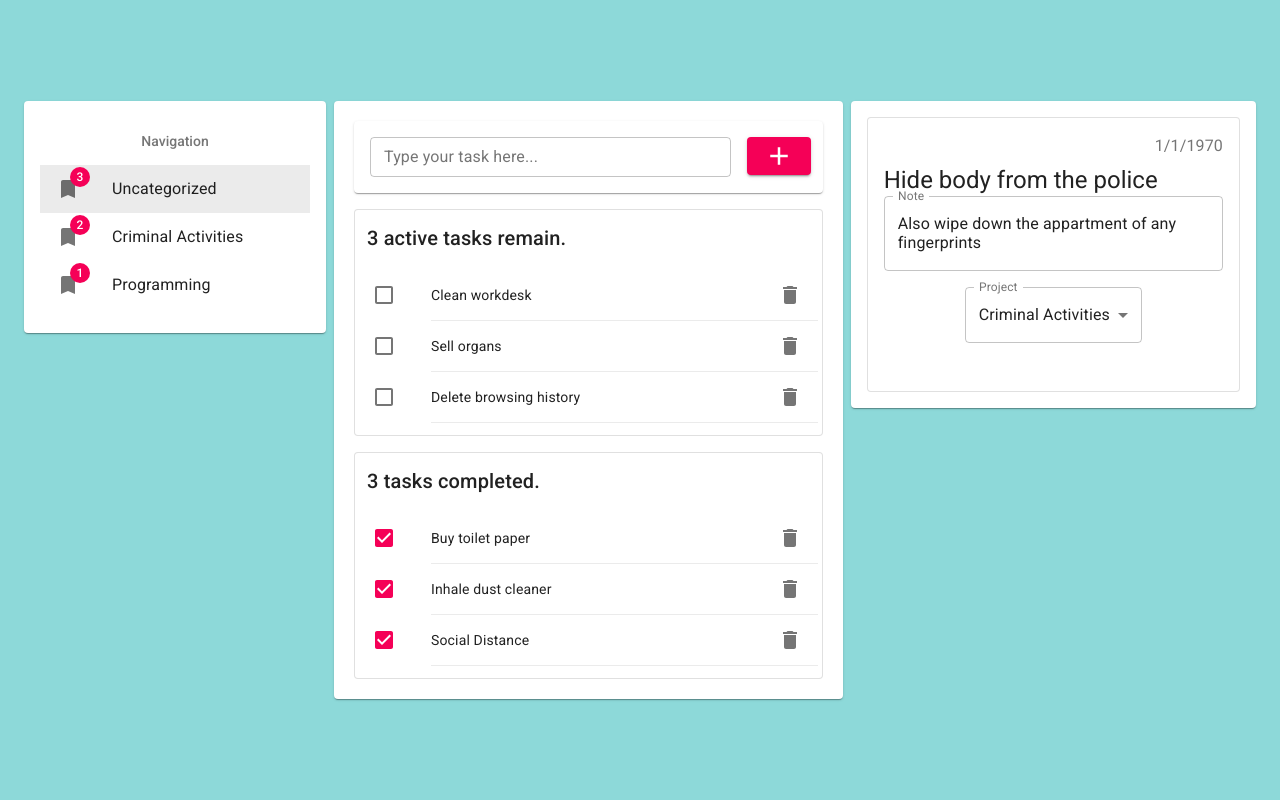
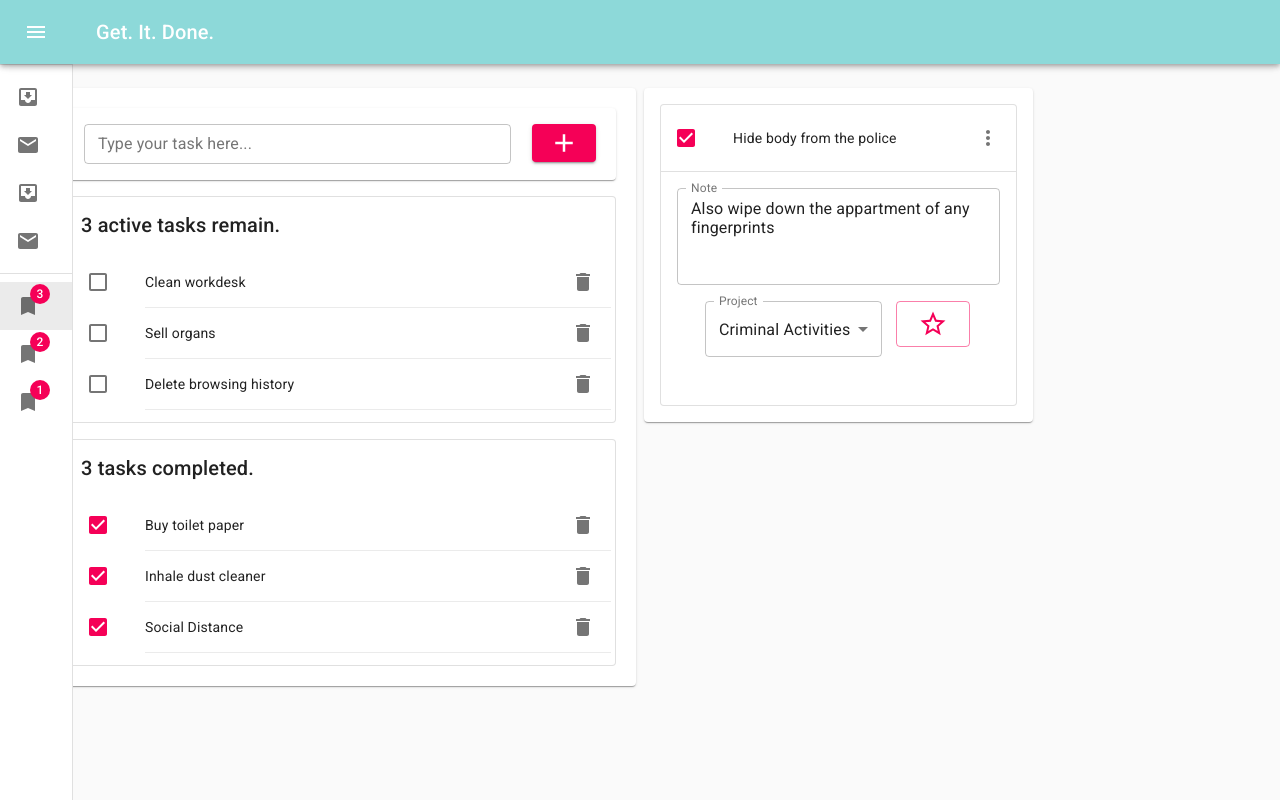
Before and after one commit to Aleksasgrodis/React-ToDo, a React (Create React App) app: page / in a window 1280 px wide. Built offline with nearby package versions, Linux system fonts and the light colour scheme.

Commit message:
Changed the navigation into a drawer type component and made some changes to task details component.

```diff
--- a/src/App.js
+++ b/src/App.js
@@ -1,20 +1,35 @@
 import React, { useState } from "react";
 import "./App.css";
-import { createStyles, Theme, makeStyles } from "@material-ui/core/styles";
-import List from "@material-ui/core/List";
 import Grid from "@material-ui/core/Grid";
 import { Paper } from "@material-ui/core";
 import NewTaskComponent from "./components/NewTaskComponent";
-import ActiveCounter from "./components/ActiveCounter";
-import CompletedCounter from "./components/CompletedCounter";
-import ActiveTaskList from "./components/ActiveTaskList";
-import CompletedTaskList from "./components/CompletedTaskList";
 import Container from "@material-ui/core/Container";
-import { red } from "@material-ui/core/colors";
 import TaskDetails from "./components/TaskDetails";
 import TaskNav from "./components/TaskNav";
 import CompletedTasks from "./components/CompletedTasks";
 import ActiveTasks from "./components/ActiveTasks";
+import Box from "@material-ui/core/Box";
+
+// dfrawer imports
+import clsx from 'clsx';
+import { makeStyles, useTheme } from '@material-ui/core/styles';
+import Drawer from '@material-ui/core/Drawer';
+import AppBar from '@material-ui/core/AppBar';
+import Toolbar from '@material-ui/core/Toolbar';
+import List from '@material-ui/core/List';
+import CssBaseline from '@material-ui/core/CssBaseline';
+import Typography from '@material-ui/core/Typography';
+import Divider from '@material-ui/core/Divider';
+import IconButton from '@material-ui/core/IconButton';
+import MenuIcon from '@material-ui/icons/Menu';
+import ChevronLeftIcon from '@material-ui/icons/ChevronLeft';
+import ChevronRightIcon from '@material-ui/icons/ChevronRight';
+import ListItem from '@material-ui/core/ListItem';
+import ListItemIcon from '@material-ui/core/ListItemIcon';
+import ListItemText from '@material-ui/core/ListItemText';
+import InboxIcon from '@material-ui/icons/MoveToInbox';
+import MailIcon from '@material-ui/icons/Mail';
+
 
 function App() {
   const [todoList, setTodoList] = useState([
@@ -25,7 +40,7 @@ function App() {
       note: "Remove gum from under the desk",
       date: new Date(0),
       starred: false,
-      project: "Uncategorized"
+      project: "Uncategorized",
     },
     {
       id: 1,
@@ -34,7 +49,7 @@ function App() {
       date: new Date(0),
       note: "You need the money to purchase more dust cleaner",
       starred: true,
-      project: "Uncategorized"
+      project: "Uncategorized",
     },
     {
       id: 2,
@@ -42,7 +57,7 @@ function App() {
       completed: false,
       date: new Date(0),
       note: "Make sure you delete the cookies too!",
-      project: "Uncategorized"
+      project: "Uncategorized",
     },
     {
       id: 3,
@@ -50,7 +65,7 @@ function App() {
       completed: true,
       date: new Date(0),
       note: "Last time you checked, the stores were sold out!",
-      project: "Uncategorized"
+      project: "Uncategorized",
     },
     {
       id: 4,
@@ -59,7 +74,7 @@ function App() {
       date: new Date(0),
       note:
         "Lorem ipsum dolor sit amet, consectetur adipiscing elit, sed do eiusmod tempor incididunt ut labore et dolore magna aliqua. Ut enim ad minim veniam, quis nostrud exercitation ullamco laboris nisi ut aliquip ex ea commodo consequat. Duis aute irure dolor in reprehenderit in voluptate velit esse cillum dolore eu fugiat nulla pariatur. Excepteur sint occaecat cupidatat non proident, sunt in culpa qui officia deserunt mollit anim id est laborum.",
-      project: "Uncategorized"
+      project: "Uncategorized",
     },
     {
       id: 5,
@@ -68,7 +83,7 @@ function App() {
       date: new Date(0),
       note: "Make sure to keep at least 1.5m distance!",
       starred: true,
-      project: "Uncategorized"
+      project: "Uncategorized",
     },
     {
       id: 6,
@@ -77,83 +92,242 @@ function App() {
       note: "Also wipe down the appartment of any fingerprints",
       date: new Date(0),
       starred: true,
-      project: "Criminal Activities"
-    },{
+      project: "Criminal Activities",
+    },
+    {
       id: 7,
       text: "Buy weapon from the darkweb",
       completed: true,
       note: "Be sure to use Tor and a VPN",
       date: new Date(0),
       starred: true,
-      project: "Criminal Activities"
-    },{
+      project: "Criminal Activities",
+    },
+    {
       id: 8,
       text: "Purchase a bodybag",
       completed: false,
       note: "I think they got some at gamma",
       date: new Date(0),
       starred: true,
-      project: "Criminal Activities"
-    },{
+      project: "Criminal Activities",
+    },
+    {
       id: 9,
       text: "Find Target",
       completed: true,
       note: "",
       date: new Date(0),
       starred: true,
-      project: "Criminal Activities"
-    },{
+      project: "Criminal Activities",
+    },
+    {
       id: 10,
       text: "Start working on a React todo list application",
       completed: true,
       note: "",
       date: new Date(0),
       starred: true,
-      project: "Programming"
-    },{
+      project: "Programming",
+    },
+    {
       id: 11,
       text: "Create a Github repo for it",
       completed: true,
       note: "",
       date: new Date(0),
       starred: true,
-      project: "Programming"
-    },{
+      project: "Programming",
+    },
+    {
       id: 12,
       text: "Finish building it",
       completed: false,
       note: "",
       date: new Date(0),
       starred: true,
-      project: "Programming"
+      project: "Programming",
     },
   ]);
   const [focussedTask, setFocussedTask] = useState(6);
-  const [focussedList, setFocussedList] = useState("Uncategorized")
+  const [focussedList, setFocussedList] = useState("Uncategorized");
+
+
+  // drawer code
+  const drawerWidth = 240;
+
+const useStyles = makeStyles((theme) => ({
+  root: {
+    display: 'flex',
+  },
+  appBar: {
+    zIndex: theme.zIndex.drawer + 1,
+    transition: theme.transitions.create(['width', 'margin'], {
+      easing: theme.transitions.easing.sharp,
+      duration: theme.transitions.duration.leavingScreen,
+    }),
+  },
+  appBarShift: {
+    marginLeft: drawerWidth,
+    width: `calc(100% - ${drawerWidth}px)`,
+    transition: theme.transitions.create(['width', 'margin'], {
+      easing: theme.transitions.easing.sharp,
+      duration: theme.transitions.duration.enteringScreen,
+    }),
+  },
+  menuButton: {
+    marginRight: 36,
+  },
+  hide: {
+    display: 'none',
+  },
+  drawer: {
+    width: drawerWidth,
+    flexShrink: 0,
+    whiteSpace: 'nowrap',
+  },
+  drawerOpen: {
+    width: drawerWidth,
+    transition: theme.transitions.create('width', {
+      easing: theme.transitions.easing.sharp,
+      duration: theme.transitions.duration.enteringScreen,
+    }),
+  },
+  drawerClose: {
+    transition: theme.transitions.create('width', {
+      easing: theme.transitions.easing.sharp,
+      duration: theme.transitions.duration.leavingScreen,
+    }),
+    overflowX: 'hidden',
+    width: theme.spacing(7) + 1,
+    [theme.breakpoints.up('sm')]: {
+      width: theme.spacing(9) + 1,
+    },
+  },
+  toolbar: {
+    display: 'flex',
+    alignItems: 'center',
+    justifyContent: 'flex-end',
+    padding: theme.spacing(0, 1),
+    // necessary for content to be below app bar
+    ...theme.mixins.toolbar,
+  },
+  content: {
+    flexGrow: 1,
+    padding: theme.spacing(3),
+  },
+}));
+
+const classes = useStyles();
+  const theme = useTheme();
+  const [open, setOpen] = React.useState(false);
+
+  const handleDrawerOpen = () => {
+    setOpen(true);
+  };
+
+  const handleDrawerClose = () => {
+    setOpen(false);
+  };
+
 
   return (
     <div className="App">
-      <header className="App-header">
+      <CssBaseline />
+      <AppBar
+        position="fixed"
+        className={clsx(classes.appBar, {
+          [classes.appBarShift]: open,
+        })}
+      >
+        <Toolbar>
+          <IconButton
+            color="inherit"
+            aria-label="open drawer"
+            onClick={handleDrawerOpen}
+            edge="start"
+            className={clsx(classes.menuButton, {
+              [classes.hide]: open,
+            })}
+          >
+            <MenuIcon />
+          </IconButton>
+          <Typography variant="h6" noWrap>
+            Get. It. Done.
+          </Typography>
+        </Toolbar>
+      </AppBar>
+      <Drawer
+        variant="permanent"
+        className={clsx(classes.drawer, {
+          [classes.drawerOpen]: open,
+          [classes.drawerClose]: !open,
+        })}
+        classes={{
+          paper: clsx({
+            [classes.drawerOpen]: open,
+            [classes.drawerClose]: !open,
+          }),
+        }}
+      >
+        <div className={classes.toolbar}>
+          <IconButton onClick={handleDrawerClose}>
+            {theme.direction === 'rtl' ? <ChevronRightIcon /> : <ChevronLeftIcon />}
+          </IconButton>
+        </div>
+        <Divider />
+        <List>
+          {['Inbox', 'Starred', 'Send email', 'Drafts'].map((text, index) => (
+            <ListItem button key={text}>
+              <ListItemIcon>{index % 2 === 0 ? <InboxIcon /> : <MailIcon />}</ListItemIcon>
+              <ListItemText primary={text} />
+            </ListItem>
+          ))}
+        </List>
+        <Divider />
+        <TaskNav
+            focussedList={focussedList}
+            setFocussedList={setFocussedList}
+            todoList={todoList}
+          />
+      </Drawer>
+      <main className={classes.content}>
+        <div className={classes.toolbar} />
         <Container maxWidth="lg">
-          <Grid container spacing={1}>
-            <TaskNav focussedList={focussedList} setFocussedList={setFocussedList} todoList={todoList}/>
-
-            <Grid item xs={5}>
+        <Grid container spacing={1}>
+          <Grid item xs={6}>
               <Paper elevation={1} style={{ padding: 4 }}>
                 <NewTaskComponent
                   todoList={todoList}
                   setTodoList={setTodoList}
                   focussedList={focussedList}
                 />
-                <ActiveTasks todoList={todoList} focussedList={focussedList} setTodoList={setTodoList} setFocussedTask={setFocussedTask} />
+                <ActiveTasks
+                  todoList={todoList}
+                  focussedList={focussedList}
+                  setTodoList={setTodoList}
+                  setFocussedTask={setFocussedTask}
+                />
 
-                <CompletedTasks todoList={todoList} focussedList={focussedList} setTodoList={setTodoList} setFocussedTask={setFocussedTask} />
+                <CompletedTasks
+                  todoList={todoList}
+                  focussedList={focussedList}
+                  setTodoList={setTodoList}
+                  setFocussedTask={setFocussedTask}
+                />
               </Paper>
-            </Grid>
-            <TaskDetails todoList={todoList} taskID={focussedTask} setTodoList={setTodoList}/>
           </Grid>
-        </Container>
-      </header>
+          <TaskDetails
+            todoList={todoList}
+            taskID={focussedTask}
+            setTodoList={setTodoList}
+          />
+        </Grid>
+      </Container>
+      </main>
+      {/* <header className="App-header"> */}
+
+      {/* </header> */}
     </div>
   );
 }
--- a/src/components/TaskDetails.js
+++ b/src/components/TaskDetails.js
@@ -3,18 +3,34 @@ import { createStyles, Theme, makeStyles } from "@material-ui/core/styles";
 import Typography from "@material-ui/core/Typography";
 import Box from "@material-ui/core/Box";
 import Grid from "@material-ui/core/Grid";
-import { Paper } from "@material-ui/core";
+import { Paper, Divider } from "@material-ui/core";
 import Card from "@material-ui/core/Card";
 import CardContent from "@material-ui/core/CardContent";
 import CardActions from "@material-ui/core/CardActions";
 import { red } from "@material-ui/core/colors";
-import Button from "@material-ui/core/Button";
 import TextField from "@material-ui/core/TextField";
 import InputLabel from "@material-ui/core/InputLabel";
 import MenuItem from "@material-ui/core/MenuItem";
-import FormHelperText from "@material-ui/core/FormHelperText";
 import FormControl from "@material-ui/core/FormControl";
 import Select from "@material-ui/core/Select";
+import ListItem from "@material-ui/core/ListItem";
+import ListItemIcon from "@material-ui/core/ListItemIcon";
+import ListItemSecondaryAction from "@material-ui/core/ListItemSecondaryAction";
+import ListItemText from "@material-ui/core/ListItemText";
+import Checkbox from "@material-ui/core/Checkbox";
+import IconButton from "@material-ui/core/IconButton";
+import CommentIcon from "@material-ui/icons/Comment";
+import List from "@material-ui/core/List";
+import Button from "@material-ui/core/Button";
+import Menu from "@material-ui/core/Menu";
+import InboxIcon from "@material-ui/icons/MoveToInbox";
+import DraftsIcon from "@material-ui/icons/Drafts";
+import SendIcon from "@material-ui/icons/Send";
+import { withStyles } from "@material-ui/core/styles";
+import EditIcon from "@material-ui/icons/Edit";
+import DeleteIcon from "@material-ui/icons/Delete";
+import MoreVertIcon from "@material-ui/icons/MoreVert";
+import StarBorderIcon from "@material-ui/icons/StarBorder";
 
 const TaskDetails = ({ todoList, setTodoList, taskID }) => {
   const useStyles = makeStyles((theme) => ({
@@ -40,7 +56,8 @@ const TaskDetails = ({ todoList, setTodoList, taskID }) => {
     },
     avatar: {
       backgroundColor: red[500],
-    },formControl: {
+    },
+    formControl: {
       margin: theme.spacing(2),
       minWidth: 10,
     },
@@ -57,7 +74,6 @@ const TaskDetails = ({ todoList, setTodoList, taskID }) => {
     let target = newList.map((task) => task.id).indexOf(taskID);
     newList[target].note = event.target.value;
     setTodoList(newList);
-
   };
 
   const handleProjectChange = (event) => {
@@ -65,14 +81,56 @@ const TaskDetails = ({ todoList, setTodoList, taskID }) => {
     let target = newList.map((task) => task.id).indexOf(taskID);
     newList[target].project = event.target.value;
     setTodoList(newList);
-
   };
 
-  const projectList = [...new Set(todoList.map(task => task.project))];
+  const projectList = [...new Set(todoList.map((task) => task.project))];
+
+  const StyledMenu = withStyles({
+    paper: {
+      border: "1px solid #d3d4d5",
+    },
+  })((props) => (
+    <Menu
+      elevation={0}
+      getContentAnchorEl={null}
+      anchorOrigin={{
+        vertical: "bottom",
+        horizontal: "center",
+      }}
+      transformOrigin={{
+        vertical: "top",
+        horizontal: "center",
+      }}
+      {...props}
+    />
+  ));
+
+  const StyledMenuItem = withStyles((theme) => ({
+    root: {
+      "&:focus": {
+        backgroundColor: theme.palette.secondary.main,
+        "& .MuiListItemIcon-root, & .MuiListItemText-primary": {
+          color: theme.palette.common.white,
+        },
+      },
+    },
+  }))(MenuItem);
+
+  const [anchorEl, setAnchorEl] = React.useState(null);
+
+  const handleClick = (event) => {
+    setAnchorEl(event.currentTarget);
+  };
+
+  const handleClose = () => {
+    setAnchorEl(null);
+  };
 
   const ChangeProject = () => {
     return (
       <FormControl variant="outlined" className={classes.formControl}>
+        <Grid container spacing={2}>
+          <Grid item xs={8}>
             <InputLabel id="demo-simple-select-label">Project</InputLabel>
             <Select
               labelId="demo-simple-select-outlined-label"
@@ -81,8 +139,25 @@ const TaskDetails = ({ todoList, setTodoList, taskID }) => {
               onChange={handleProjectChange}
               label="Project"
             >
-          {projectList.map((item, index) => <MenuItem key={index} value={item}>{item}</MenuItem>)}
+              {projectList.map((item, index) => (
+                <MenuItem key={index} value={item}>
+                  {item}
+                </MenuItem>
+              ))}
             </Select>
+          </Grid>
+          <Grid item xs={4}>
+            <Button
+              variant="outlined"
+              color="secondary"
+              type="submit"
+              size="large"
+              className={classes.button}
+            >
+              <StarBorderIcon style={{ fontSize: 30 }} />
+            </Button>
+          </Grid>
+        </Grid>
       </FormControl>
     );
   };
@@ -92,8 +167,57 @@ const TaskDetails = ({ todoList, setTodoList, taskID }) => {
       <Paper className={classes.paper} style={{ padding: 16 }}>
         <Box component="div" textOverflow="ellipsis">
           <Card className={classes.root} variant="outlined">
+            <List className={classes.root}>
+              <ListItem role={undefined} dense button>
+                <ListItemIcon>
+                  <Checkbox
+                    edge="start"
+                    checked={true}
+                    tabIndex={-1}
+                    disableRipple
+                  />
+                </ListItemIcon>
+                <ListItemText primary={selectedTask.text} />
+                <ListItemSecondaryAction>
+                  <IconButton
+                    edge="end"
+                    aria-label="edit"
+                    onClick={handleClick}
+                  >
+                    <MoreVertIcon />
+                  </IconButton>
+                  <StyledMenu
+                    id="customized-menu"
+                    anchorEl={anchorEl}
+                    keepMounted
+                    open={Boolean(anchorEl)}
+                    onClose={handleClose}
+                  >
+                    <StyledMenuItem>
+                      <ListItemIcon>
+                        <EditIcon fontSize="small" />
+                      </ListItemIcon>
+                      <ListItemText primary="Edit" />
+                    </StyledMenuItem>
+                    <StyledMenuItem>
+                      <ListItemIcon>
+                        <DeleteIcon fontSize="small" />
+                      </ListItemIcon>
+                      <ListItemText primary="Delete" />
+                    </StyledMenuItem>
+                    {/* <StyledMenuItem>
+                      <ListItemIcon>
+                        <InboxIcon fontSize="small" />
+                      </ListItemIcon>
+                      <ListItemText primary="Inbox" />
+                    </StyledMenuItem> */}
+                  </StyledMenu>
+                </ListItemSecondaryAction>
+              </ListItem>
+            </List>
+            <Divider />
             <CardContent>
-              <Typography
+              {/* <Typography
                 className={classes.title}
                 color="textSecondary"
                 gutterBottom
@@ -101,23 +225,23 @@ const TaskDetails = ({ todoList, setTodoList, taskID }) => {
               >
                 {selectedTask.date.toLocaleDateString()}
               </Typography>
-              <Typography variant="h5" component="h2" align="left">
+              <Typography variant="h5" component="h2" align="left" gutterBottom>
                 {selectedTask.text}
-              </Typography>
+              </Typography> */}
               <TextField
                 id="standard-texarea"
+                size="small"
                 fullWidth
                 label="Note"
                 value={selectedTask.note}
                 multiline
+                rows="4"
                 onChange={onNoteChange}
                 variant="outlined"
               />
               <ChangeProject />
             </CardContent>
-            <CardActions>
-              {/* buttons go here */}
-            </CardActions>
+            <CardActions>{/* buttons go here */}</CardActions>
           </Card>
         </Box>
       </Paper>
--- a/src/components/TaskNav.js
+++ b/src/components/TaskNav.js
@@ -72,24 +72,9 @@ const TaskNav = ({ todoList, focussedList, setFocussedList }) => {
   };
 
   return (
-    <Grid item xs={3}>
-      <Paper className={classes.paper} style={{ padding: 16 }}>
-        <Box component="div" textOverflow="ellipsis">
-          <List
-            component="nav"
-            aria-labelledby="nested-list-subheader"
-            subheader={
-              <ListSubheader component="div" id="nested-list-subheader">
-                Navigation
-              </ListSubheader>
-            }
-            className={classes.root}
-          >
+          <List>
             <NavList />
           </List>
-        </Box>
-      </Paper>
-    </Grid>
   );
 };
 
```
Lines whose indentation alone changed are shown as unchanged.
